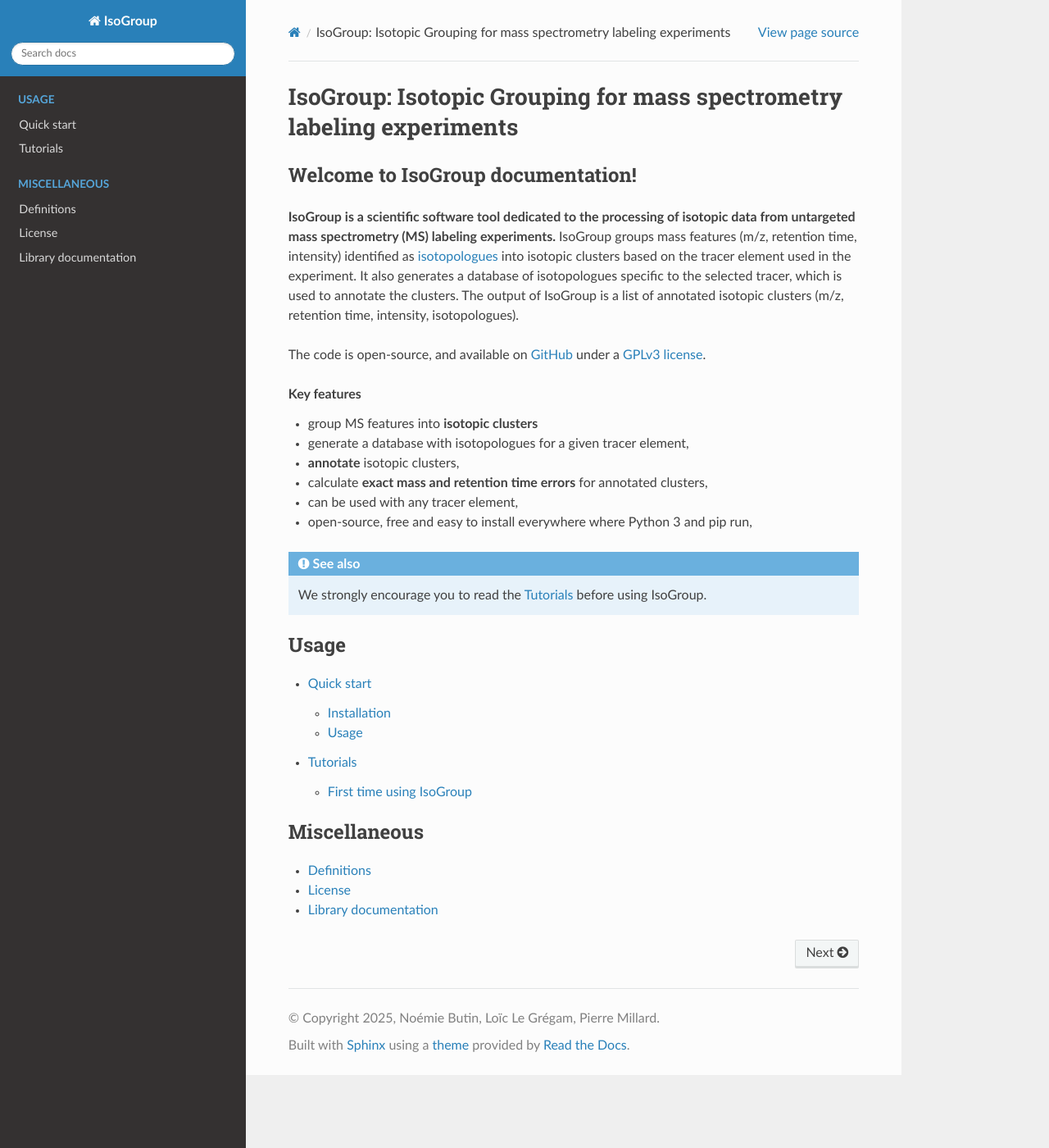
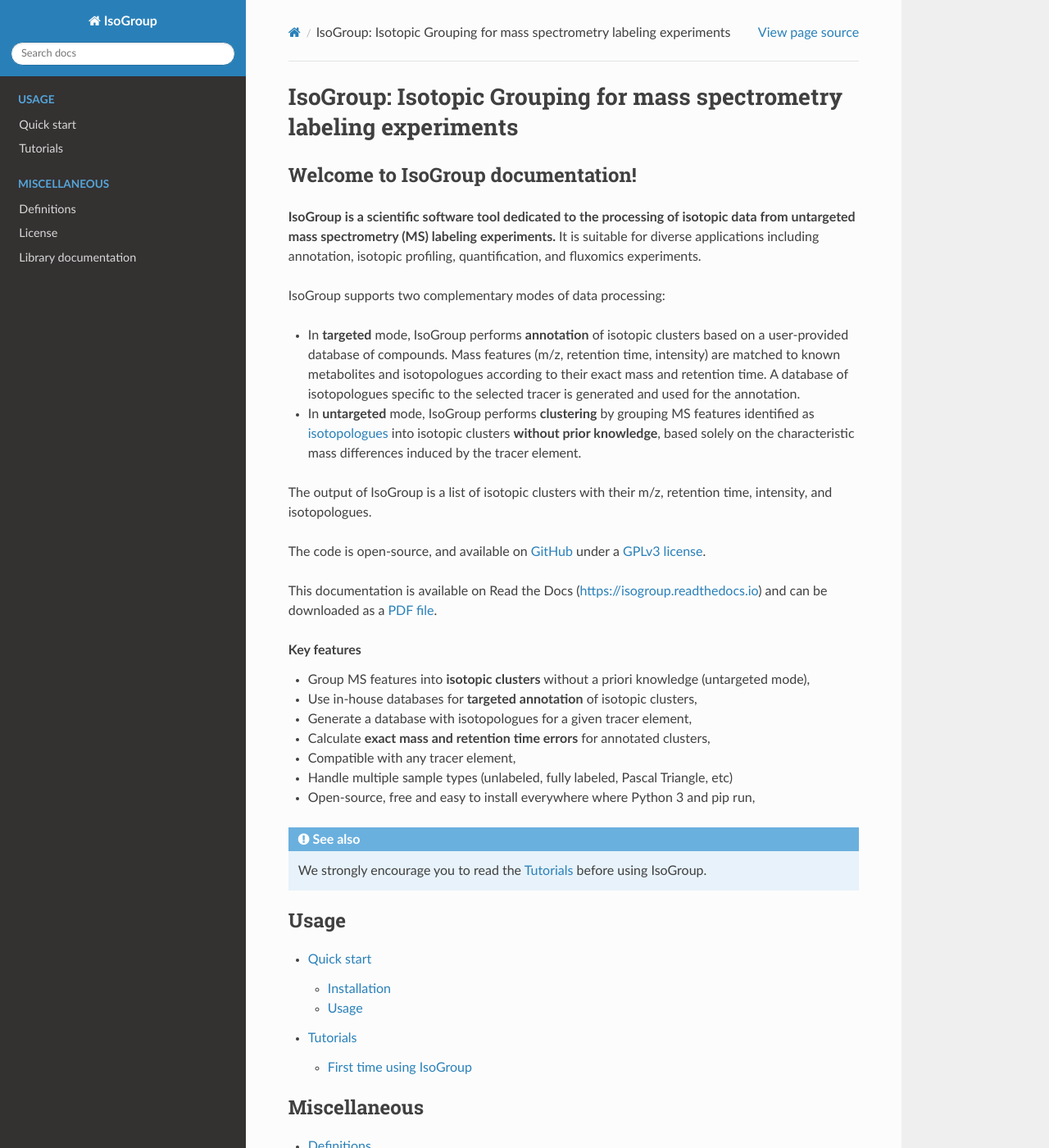
Before and after one commit to MetaboHUB-MetaToul/IsoGroup, a Sphinx documentation site: the page built from doc/index.rst, in a window 1280 px wide and 1400 px high. Shown: the whole window at 82% size. Built offline with Sphinx 7.4.7 and the Read the Docs theme 3.1.0, drawn with Linux system fonts in a browser that asks for light colours; pages that are not in the unit, such as notebooks, are missing from menus.

Commit message:
Update documentation to clarify targeted and untargeted processing modes in IsoGroup

```diff
--- a/doc/index.rst
+++ b/doc/index.rst
@@ -5,30 +5,31 @@
 ----------------------------------------
 
 **IsoGroup is a scientific software tool dedicated to the processing of isotopic data from untargeted mass spectrometry (MS) labeling experiments.**
-IsoGroup groups mass features (m/z, retention time, intensity) identified as :ref:`isotopologues <isotopologues>` into :ref:`isotopic clusters <isotopic clusters>` based on the tracer element used in the experiment.
-It also generates a database of isotopologues specific to the selected tracer, which is used to annotate the clusters.
-The output of IsoGroup is a list of annotated isotopic clusters (m/z, retention time, intensity, isotopologues).
+It is suitable for diverse applications including annotation, isotopic profiling, quantification, and fluxomics experiments.
 
-.. It supports diverse applications, including annotation, isotopic profiling, quantification or fluxomics. # Pour version non-ciblée
-.. It automatically extracts and annotation of isotopic information from a list of MS features (m/z, retention time, intensity).
+IsoGroup supports two complementary modes of data processing:
+
+* In **targeted** mode, IsoGroup performs **annotation** of isotopic clusters based on a user-provided database of compounds.
+  Mass features (m/z, retention time, intensity) are matched to known metabolites and isotopologues according to their exact mass and retention time.
+  A database of isotopologues specific to the selected tracer is generated and used for the annotation.
+* In **untargeted** mode, IsoGroup performs **clustering** by grouping MS features identified as :ref:`isotopologues <isotopologues>` into :ref:`isotopic clusters <isotopic clusters>` **without prior knowledge**, based solely on the characteristic mass differences induced by the tracer element.
+
+The output of IsoGroup is a list of isotopic clusters with their m/z, retention time, intensity, and isotopologues.
 
 The code is open-source, and available on `GitHub <https://github.com/MetaboHUB-MetaToul/IsoGroup>`_ under a :ref:`GPLv3 license <license>`.
 
-.. This documentation is available on Read the Docs (`https://isogroup.readthedocs.io <https://isogroup.readthedocs.io/>`_) # MAJ
-.. and can be downloaded as a `PDF file <https://readthedocs.org/projects/isocor/downloads/pdf/latest/>`_.
+This documentation is available on Read the Docs (`https://isogroup.readthedocs.io <https://isogroup.readthedocs.io/>`_) and can be downloaded as a `PDF file <https://readthedocs.org/projects/isocor/downloads/pdf/latest/>`_.
 
 
 .. rubric:: Key features
 
-* group MS features into **isotopic clusters**
-* generate a database with isotopologues for a given tracer element,
-* **annotate** isotopic clusters,
-* calculate **exact mass and retention time errors** for annotated clusters,
-* can be used with any tracer element,
-* open-source, free and easy to install everywhere where Python 3 and pip run,
-.. * handle multiple types of samples (unlabeled, fully labeled, Pascal Triangle, etc)
-.. * work in natural abundance & enriched settings
-.. * integrate the possibility of using in-house databases for targeted analysis
+* Group MS features into **isotopic clusters** without a priori knowledge (untargeted mode),
+* Use in-house databases for **targeted annotation** of isotopic clusters,
+* Generate a database with isotopologues for a given tracer element,
+* Calculate **exact mass and retention time errors** for annotated clusters,
+* Compatible with any tracer element,
+* Handle multiple sample types (unlabeled, fully labeled, Pascal Triangle, etc)
+* Open-source, free and easy to install everywhere where Python 3 and pip run,
 
 
 .. seealso:: We strongly encourage you to read the :ref:`Tutorials` before using IsoGroup.
--- a/doc/library_doc.rst
+++ b/doc/library_doc.rst
@@ -13,4 +13,5 @@
    :maxdepth: 2
 
    showcase_targetedisogroup.ipynb
+   showcase_untargetedisogroup.ipynb
    reference.rst
--- a/doc/quickstart.rst
+++ b/doc/quickstart.rst
@@ -64,12 +64,12 @@
    :prog: isogroup
    :nodescription:
 
-IsoGroup proceeds automatically to the extraction and annotation of isotopic clusters.
+.. IsoGroup proceeds automatically either to the without a priori extraction or the annotation of isotopic clusters.
+IsoGroup automatically carries out either untargeted isotopic clustering or targeted annotation of mass features
 
-.. warning:: The annotation options must be carefully selected to ensure reliable interpretations of labeling data, as detailed in the :ref:`Tutorials`.
+.. warning:: The annotation and clustering options must be carefully selected to ensure reliable interpretations of labeling data, as detailed in the :ref:`Tutorials`.
 
-.. seealso:: Tutorial :ref:`First time using IsoGroup` has example data
-            that you can use to test your installation.
+.. seealso:: Tutorial :ref:`First time using IsoGroup` has example data that you can use to test your installation.
 
 
 Library
--- a/doc/tutorials.rst
+++ b/doc/tutorials.rst
@@ -19,8 +19,9 @@
 Input data
 ================================================================================
 
-IsoGroup takes as input a list of MS features (m/z, retention time, intensity) and a database of
-elemental formulas of metabolites, in order to extract and annotate :ref:`isotopic clusters <isotopic clusters>`.
+IsoGroup takes as input a list of MS features (m/z, retention time, intensity).
+In **targeted** mode, a database of elemental formulas of metabolites is also required for annotation of :ref:`isotopic clusters <isotopic clusters>`.
+
 The upstream untargeted extraction of MS features is not handled by IsoGroup,
 but can be performed using any MS data processing software such as XCMS, MS-DIAL, or MZMine.
 The input data should be provided in a specific format, as detailed below.
@@ -44,10 +45,10 @@
 
 ..  _`Database file`:
 
-Database file
+Database file (targeted mode only)
 --------------------------------------------------------------------------------
 
-A database file is required to annotate the isotopic clusters.
+A database file is required to annotate the isotopic clusters in **targeted** mode.
 
 This file stores **elemental formulas of the metabolites**.
 
@@ -63,12 +64,13 @@
 
 
 
-Annotation parameters
+Annotation / Clustering parameters
 ================================================================================
 
-IsoGroup provides options to adapt to many situations that can be encountered
-in terms of isotopic tracer, mass accuracy, quality of data processing, etc.
+IsoGroup requires different parameters depending on the selected mode (targeted or untargeted).
+It also provides flexible options to adapt to various experimental conditions, such as isotopic tracer, mass accuracy, or data processing quality
 
+**Targeted mode parameters:**
 :Measurements file: Path to the :ref:`Measurements file`.
 :Database file: Path to the :ref:`Database file` containing the elemental formulas of metabolites.
 :Isotopic tracer: The tracer used for your experiment.
@@ -76,18 +78,28 @@
 :rt tolerance: The retention time tolerance for the annotation of isotopic clusters compared to the theoretical retention time of the metabolite, in seconds or minutes.
 :Output data path: Path to the :ref:`Output data`. A res folder will be created in the same directory.
 
+**Untargeted mode parameters:**
+:Measurements file: Path to the :ref:`Measurements file`.
+:Isotopic tracer: The tracer used for your experiment.
+:ppm tolerance: The mass accuracy allowed for the clustering of isotopologues into isotopic clusters, in ppm (parts per million).
+:RT window: The retention time window for the clustering of isotopologues into isotopic clusters, in seconds or minutes.
 
 ..  _`Output data`:
 
 Output files
 ================================================================================
 
-Feature file
+IsoGroup generates different output files depending on the selected mode (targeted or untargeted).
+
+--------------------------------------------------------------------------------
+Targeted mode
 --------------------------------------------------------------------------------
 
-A file containing all the annotated or still unknown feature of the measurement file is created in the res folder.
+Three files are created in the ``res`` folder:
 
-The feature file is a TSV file with the suffix ".features" and contains the following columns:
+**Feature file** (``.features.tsv``)
+
+Contains all the annotated or still unknown feature of the measurement file, with the following columns:
 
 :feature_id: Identifier of the feature, as it was provided in the :ref:`Measurements file`.
 :mz: Mass-to-charge ratio of the feature, as it was provided in the :ref:`Measurements file`.
@@ -104,12 +116,9 @@
              It is up to the user to handle these cases carefully when interpreting the data, using the calculated error values as guidance.
 
 
-Cluster file
---------------------------------------------------------------------------------
+**Cluster file** (``.annotated_clusters.tsv``)
 
-A file containing the annotated isotopic clusters is created in the same directory as the Feature file.
-
-The cluster file is a TSV file with the suffix ".annotated_clusters" and contains the following columns:
+Contains the annotated isotopic clusters, including status information (completeness, duplications, etc):
 
 :cluster_id: Identifier of the isotopic cluster, as it was generated by IsoGroup.
 :metabolite: Name of the metabolite corresponding to the cluster.
@@ -148,3 +154,23 @@
 
 .. warning:: The summary file is intended to provide a quick overview of the clusters and their status.
              It does not contain all the details of the features, but rather a high-level summary of the clusters.
+
+
+--------------------------------------------------------------------------------
+Untargeted mode
+--------------------------------------------------------------------------------
+
+One file is created in the ``res`` folder:
+
+**Cluster file** (``.clusters.tsv``)
+
+Contains the isotopic clusters formed without prior knowledge based on the tracer element, with the following columns:
+
+:cluster_id: Identifier of the isotopic cluster, as it was generated by IsoGroup.
+:feature_id: Identifier of the feature, as it was provided in the :ref:`Measurements file`.
+:mz: Mass-to-charge ratio of the feature, as it was provided in the :ref:`Measurements file`.
+:rt: Retention time of the feature, as it was provided in the :ref:`Measurements file`.
+:isotopologues: The index of the isotopologues of the metabolite corresponding to the cluster.
+:sample: Name of the sample, as it was provided in the :ref:`Measurements file`.
+:intensity: The intensity of the feature in the sample, as it was provided in the :ref:`Measurements file`.
+.. :status:
```
Also changed, not shown: other parts of doc/tutorials.rst (+2 -5 lines), doc/reference.rst (+9 -0 lines).
